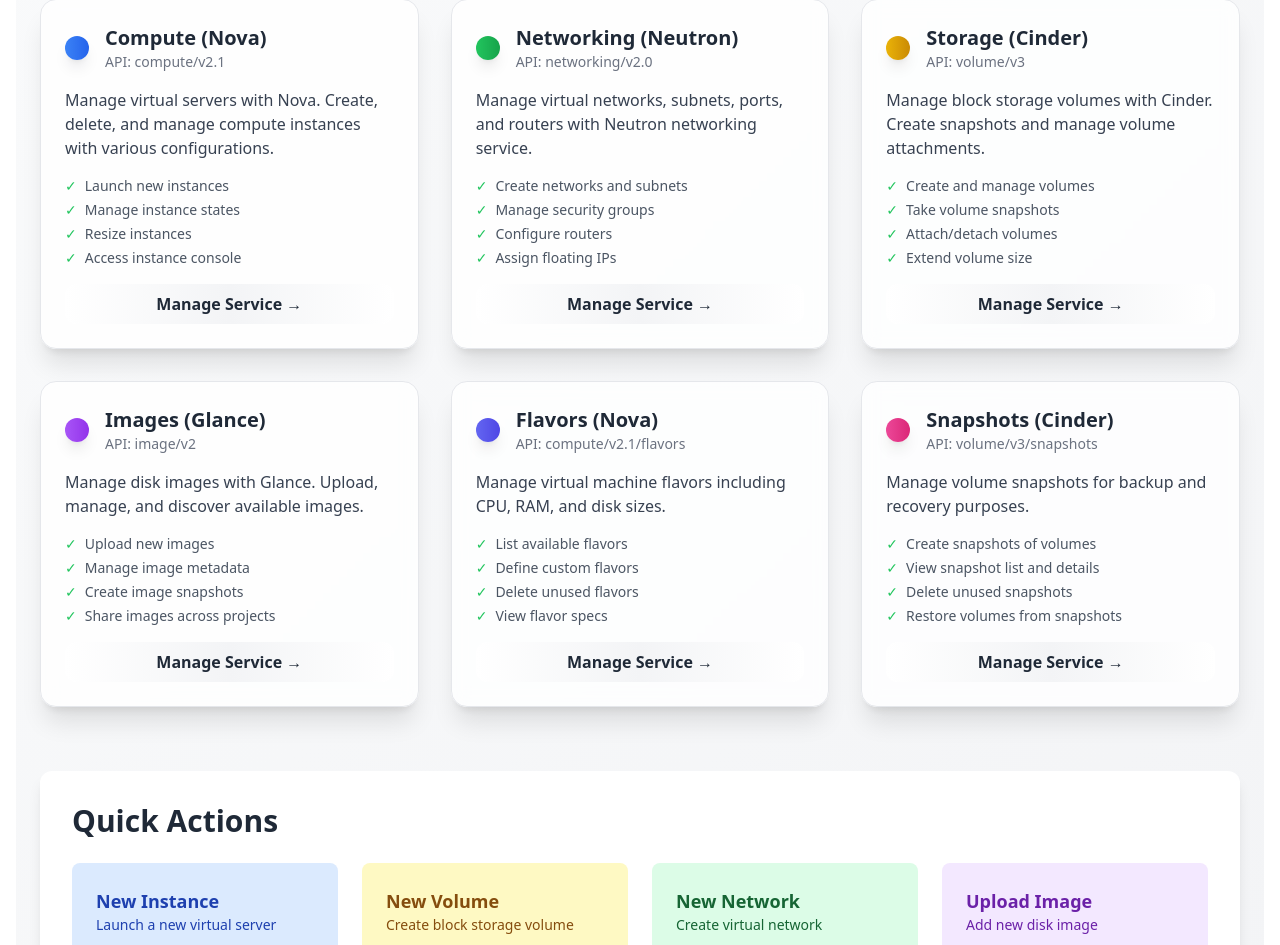
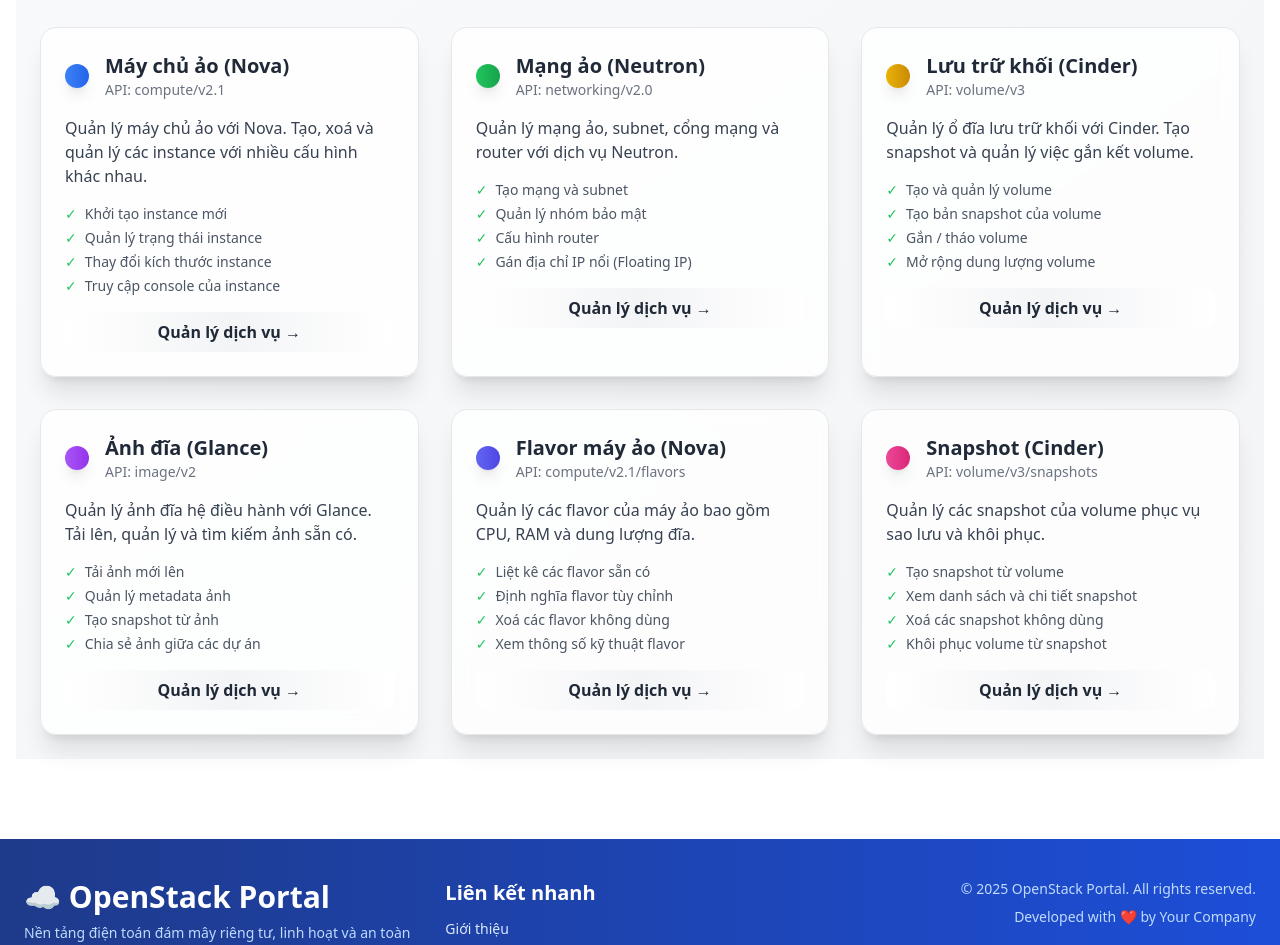
Before and after one commit to ducminhscode/Cloud-Computing, a React (Create React App) app in the folder React/cloud-app/: page / in a window 1280 px wide. Shown: the part 253-1198 px from the top of the page. Built offline with nearby package versions, Linux system fonts and the light colour scheme; sample sign-in values are in the browser's storage.

Commit message:
tudualen

```diff
--- a/React/cloud-app/src/pages/FlavorPage.jsx
+++ b/React/cloud-app/src/pages/FlavorPage.jsx
@@ -29,7 +29,7 @@ const FlavorPage = () => {
 
     return (
         <div className="container mx-auto px-4 py-8">
-            <h1 className="text-3xl font-bold text-gray-800 mb-6">Flavor Management</h1>
+            <h1 className="text-3xl font-bold text-gray-800 mb-6">Quản lý Flavor</h1>
 
             {/* Search box */}
             <div className="bg-white rounded-lg shadow p-4 mb-6">
@@ -73,7 +73,7 @@ const FlavorPage = () => {
                                     </tr>
                                 )) : (
                                     <tr>
-                                        <td colSpan="6" className="px-6 py-4 text-center text-gray-500">No flavors found</td>
+                                        <td colSpan="6" className="px-6 py-4 text-center text-gray-500">Không tìm thấy flavors</td>
                                     </tr>
                                 )}
                             </tbody>
--- a/React/cloud-app/src/pages/HomePage.jsx
+++ b/React/cloud-app/src/pages/HomePage.jsx
@@ -6,91 +6,91 @@ export default function HomePage() {
 
   const services = [
     {
-      name: "Compute (Nova)",
+      name: "Máy chủ ảo (Nova)",
       description:
-        "Manage virtual servers with Nova. Create, delete, and manage compute instances with various configurations.",
+        "Quản lý máy chủ ảo với Nova. Tạo, xoá và quản lý các instance với nhiều cấu hình khác nhau.",
       icon: "fas fa-server",
       color: "from-blue-500 to-blue-600",
       route: "/service/compute",
       features: [
-        "Launch new instances",
-        "Manage instance states",
-        "Resize instances",
-        "Access instance console",
+        "Khởi tạo instance mới",
+        "Quản lý trạng thái instance",
+        "Thay đổi kích thước instance",
+        "Truy cập console của instance",
       ],
       api: "compute/v2.1",
     },
     {
-      name: "Networking (Neutron)",
+      name: "Mạng ảo (Neutron)",
       description:
-        "Manage virtual networks, subnets, ports, and routers with Neutron networking service.",
+        "Quản lý mạng ảo, subnet, cổng mạng và router với dịch vụ Neutron.",
       icon: "fas fa-network-wired",
       color: "from-green-500 to-green-600",
       route: "/service/networking",
       features: [
-        "Create networks and subnets",
-        "Manage security groups",
-        "Configure routers",
-        "Assign floating IPs",
+        "Tạo mạng và subnet",
+        "Quản lý nhóm bảo mật",
+        "Cấu hình router",
+        "Gán địa chỉ IP nổi (Floating IP)",
       ],
       api: "networking/v2.0",
     },
     {
-      name: "Storage (Cinder)",
+      name: "Lưu trữ khối (Cinder)",
       description:
-        "Manage block storage volumes with Cinder. Create snapshots and manage volume attachments.",
+        "Quản lý ổ đĩa lưu trữ khối với Cinder. Tạo snapshot và quản lý việc gắn kết volume.",
       icon: "fas fa-hdd",
       color: "from-yellow-500 to-yellow-600",
       route: "/service/storage",
       features: [
-        "Create and manage volumes",
-        "Take volume snapshots",
-        "Attach/detach volumes",
-        "Extend volume size",
+        "Tạo và quản lý volume",
+        "Tạo bản snapshot của volume",
+        "Gắn / tháo volume",
+        "Mở rộng dung lượng volume",
       ],
       api: "volume/v3",
     },
     {
-      name: "Images (Glance)",
+      name: "Ảnh đĩa (Glance)",
       description:
-        "Manage disk images with Glance. Upload, manage, and discover available images.",
+        "Quản lý ảnh đĩa hệ điều hành với Glance. Tải lên, quản lý và tìm kiếm ảnh sẵn có.",
       icon: "fas fa-images",
       color: "from-purple-500 to-purple-600",
       route: "/service/images",
       features: [
-        "Upload new images",
-        "Manage image metadata",
-        "Create image snapshots",
-        "Share images across projects",
+        "Tải ảnh mới lên",
+        "Quản lý metadata ảnh",
+        "Tạo snapshot từ ảnh",
+        "Chia sẻ ảnh giữa các dự án",
       ],
       api: "image/v2",
     },
     {
-      name: "Flavors (Nova)",
+      name: "Flavor máy ảo (Nova)",
       description:
-        "Manage virtual machine flavors including CPU, RAM, and disk sizes.",
+        "Quản lý các flavor của máy ảo bao gồm CPU, RAM và dung lượng đĩa.",
       icon: "fas fa-layer-group",
       color: "from-indigo-500 to-indigo-600",
       route: "/service/flavors",
       features: [
-        "List available flavors",
-        "Define custom flavors",
-        "Delete unused flavors",
-        "View flavor specs",
+        "Liệt kê các flavor sẵn có",
+        "Định nghĩa flavor tùy chỉnh",
+        "Xoá các flavor không dùng",
+        "Xem thông số kỹ thuật flavor",
       ],
       api: "compute/v2.1/flavors",
     },
     {
-      name: "Snapshots (Cinder)",
-      description: "Manage volume snapshots for backup and recovery purposes.",
+      name: "Snapshot (Cinder)",
+      description: "Quản lý các snapshot của volume phục vụ sao lưu và khôi phục.",
       icon: "fas fa-camera-retro",
       color: "from-pink-500 to-pink-600",
       route: "/service/snapshots",
       features: [
-        "Create snapshots of volumes",
-        "View snapshot list and details",
-        "Delete unused snapshots",
-        "Restore volumes from snapshots",
+        "Tạo snapshot từ volume",
+        "Xem danh sách và chi tiết snapshot",
+        "Xoá các snapshot không dùng",
+        "Khôi phục volume từ snapshot",
       ],
       api: "volume/v3/snapshots",
     },
@@ -105,10 +105,10 @@ export default function HomePage() {
       <div className="max-w-7xl mx-auto">
         <div className="text-center mb-12">
           <h1 className="text-5xl font-bold text-gray-800 mb-4">
-            OpenStack Management Dashboard
+            Bảng điều khiển quản lý OpenStack
           </h1>
           <p className="text-xl text-gray-600 max-w-3xl mx-auto">
-            Comprehensive interface to manage all your OpenStack services and resources
+            Giao diện toàn diện để quản lý tất cả các dịch vụ và tài nguyên OpenStack của bạn
           </p>
         </div>
 
@@ -140,40 +140,10 @@ export default function HomePage() {
                 onClick={() => handleDetailClick(service.route)}
                 className="w-full bg-gradient-to-r from-white via-gray-100 to-white text-gray-800 py-2 px-4 rounded-xl font-semibold hover:from-gray-200 hover:to-gray-100 transition"
               >
-                Manage Service →
+                Quản lý dịch vụ →
               </button>
             </div>
           ))}
-        </div>
-
-        <div className="mt-16 bg-white rounded-xl shadow-lg p-8">
-          <h2 className="text-3xl font-bold text-gray-800 mb-6">Quick Actions</h2>
-          <div className="grid grid-cols-1 sm:grid-cols-2 lg:grid-cols-4 gap-6">
-            <button onClick={() => navigate("/service/compute/create")}
-              className="bg-blue-100 hover:bg-blue-200 text-blue-800 p-6 rounded-lg transition-colors text-left">
-              <i className="fas fa-plus-circle text-2xl mb-2"></i>
-              <h3 className="font-bold text-lg">New Instance</h3>
-              <p className="text-sm">Launch a new virtual server</p>
-            </button>
-            <button onClick={() => navigate("/service/storage/create")}
-              className="bg-yellow-100 hover:bg-yellow-200 text-yellow-800 p-6 rounded-lg transition-colors text-left">
-              <i className="fas fa-hdd text-2xl mb-2"></i>
-              <h3 className="font-bold text-lg">New Volume</h3>
-              <p className="text-sm">Create block storage volume</p>
-            </button>
-            <button onClick={() => navigate("/service/networking/create")}
-              className="bg-green-100 hover:bg-green-200 text-green-800 p-6 rounded-lg transition-colors text-left">
-              <i className="fas fa-network-wired text-2xl mb-2"></i>
-              <h3 className="font-bold text-lg">New Network</h3>
-              <p className="text-sm">Create virtual network</p>
-            </button>
-            <button onClick={() => navigate("/service/images/upload")}
-              className="bg-purple-100 hover:bg-purple-200 text-purple-800 p-6 rounded-lg transition-colors text-left">
-              <i className="fas fa-cloud-upload-alt text-2xl mb-2"></i>
-              <h3 className="font-bold text-lg">Upload Image</h3>
-              <p className="text-sm">Add new disk image</p>
-            </button>
-          </div>
         </div>
       </div>
     </div>
--- a/React/cloud-app/src/pages/SnapshotPage.jsx
+++ b/React/cloud-app/src/pages/SnapshotPage.jsx
@@ -4,7 +4,7 @@ import { Link } from "react-router-dom";
 const SnapshotPage = () => {
   return (
     <div className="max-w-7xl mx-auto px-6 py-10">
-      <h2 className="text-3xl font-bold text-center mb-6">Choose Snapshot Type</h2>
+      <h2 className="text-3xl font-bold text-center mb-6">Chọn loại Snapshot</h2>
       <div className="space-y-4 text-center">
         <Link
           to="/service/snapshots/volume"
--- a/React/cloud-app/src/pages/StoragePage.jsx
+++ b/React/cloud-app/src/pages/StoragePage.jsx
@@ -103,7 +103,7 @@ const StoragePage = () => {
 
     return (
         <div className="container mx-auto px-4 py-8">
-            <h1 className="text-3xl font-bold text-gray-800 mb-6">Volume Management</h1>
+            <h1 className="text-3xl font-bold text-gray-800 mb-6">Quản lý Volume</h1>
 
             {/* Form */}
             <form onSubmit={handleSubmit} className="mb-6 bg-white shadow p-4 rounded-lg">
```
Also changed, not shown: React/cloud-app/src/components/layout/Header.jsx (+6 -6 lines), React/cloud-app/src/pages/ImagePage.jsx (+4 -4 lines), React/cloud-app/src/pages/NetworkingPage.jsx (+20 -20 lines).
